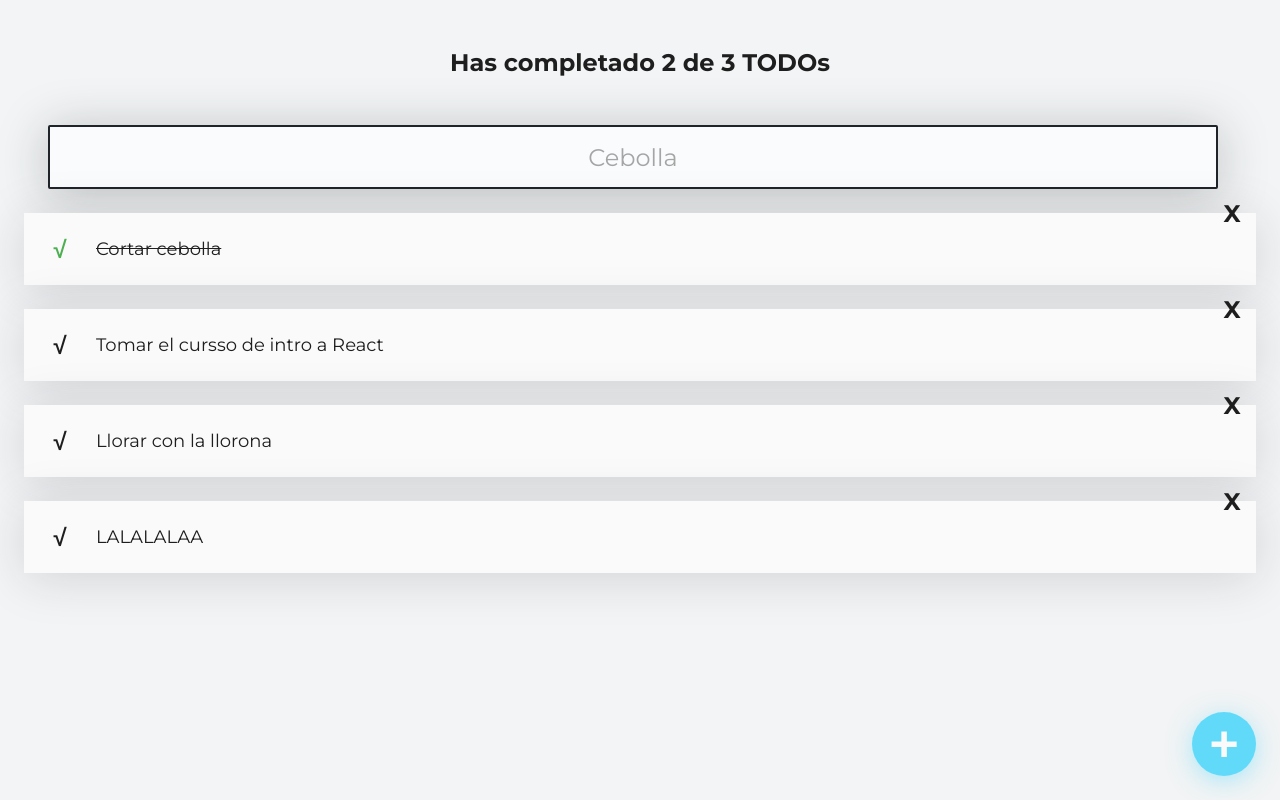
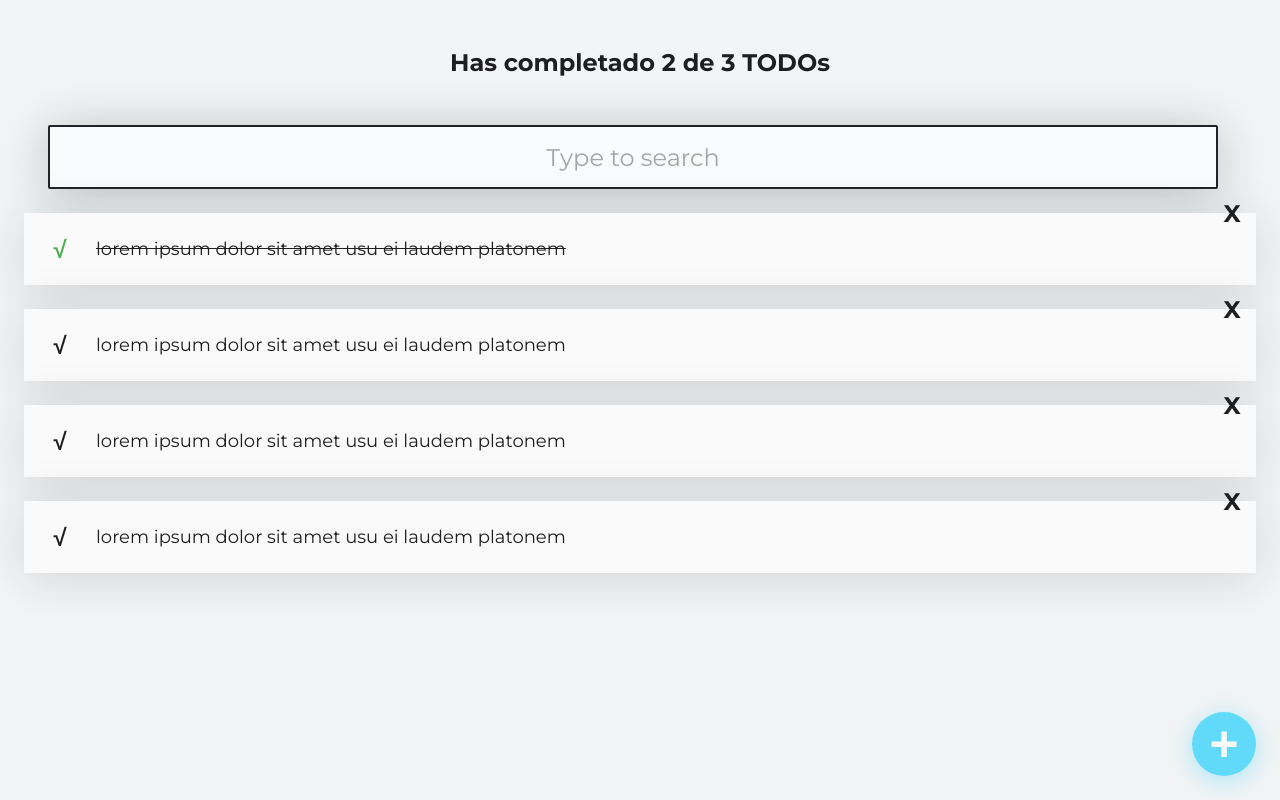
Before and after one commit to jrivillasalcedo/CursosReactPlatzi, a React (Create React App) app in the folder curso_intro_react/: page / in a window 1280 px wide. Built offline with nearby package versions, Linux system fonts and the light colour scheme.

Commit message:
feat: added new literals and nue searchstate

```diff
--- a/curso_intro_react/src/App.js
+++ b/curso_intro_react/src/App.js
@@ -7,10 +7,10 @@ import { CreateTodoButton } from './CreateTodoButton';
 // import './App.css';
 
 const todos = [
-  { text: 'Cortar cebolla', completed: true },
-  { text: 'Tomar el cursso de intro a React', completed: false },
-  { text: 'Llorar con la llorona', completed: false },
-  { text: 'LALALALAA', completed: false },
+  { text: 'lorem ipsum dolor sit amet usu ei laudem platonem', completed: true },
+  { text: 'lorem ipsum dolor sit amet usu ei laudem platonem', completed: false },
+  { text: 'lorem ipsum dolor sit amet usu ei laudem platonem', completed: false },
+  { text: 'lorem ipsum dolor sit amet usu ei laudem platonem', completed: false },
 ];
 
 function App() {
--- a/curso_intro_react/src/TodoSearch.js
+++ b/curso_intro_react/src/TodoSearch.js
@@ -2,17 +2,25 @@ import React from 'react';
 import './TodoSearch.css';
 
 function TodoSearch() {
+
+
+const [searchValue, setSearchValue] = React.useState('');
+
+
   const onSearchValueChange = (event) => {
     console.log(event.target.value);
+    setSearchValue(event.target.value);
   };
 
-  return (
+  return [
     <input
       className="TodoSearch"
-      placeholder="Cebolla"
+      placeholder="Type to search"
+      value={searchValue}
       onChange={onSearchValueChange}
-    />
-  );
+    />,
+    <p>{searchValue}</p>
+  ];
 }
 
 export { TodoSearch };
```
